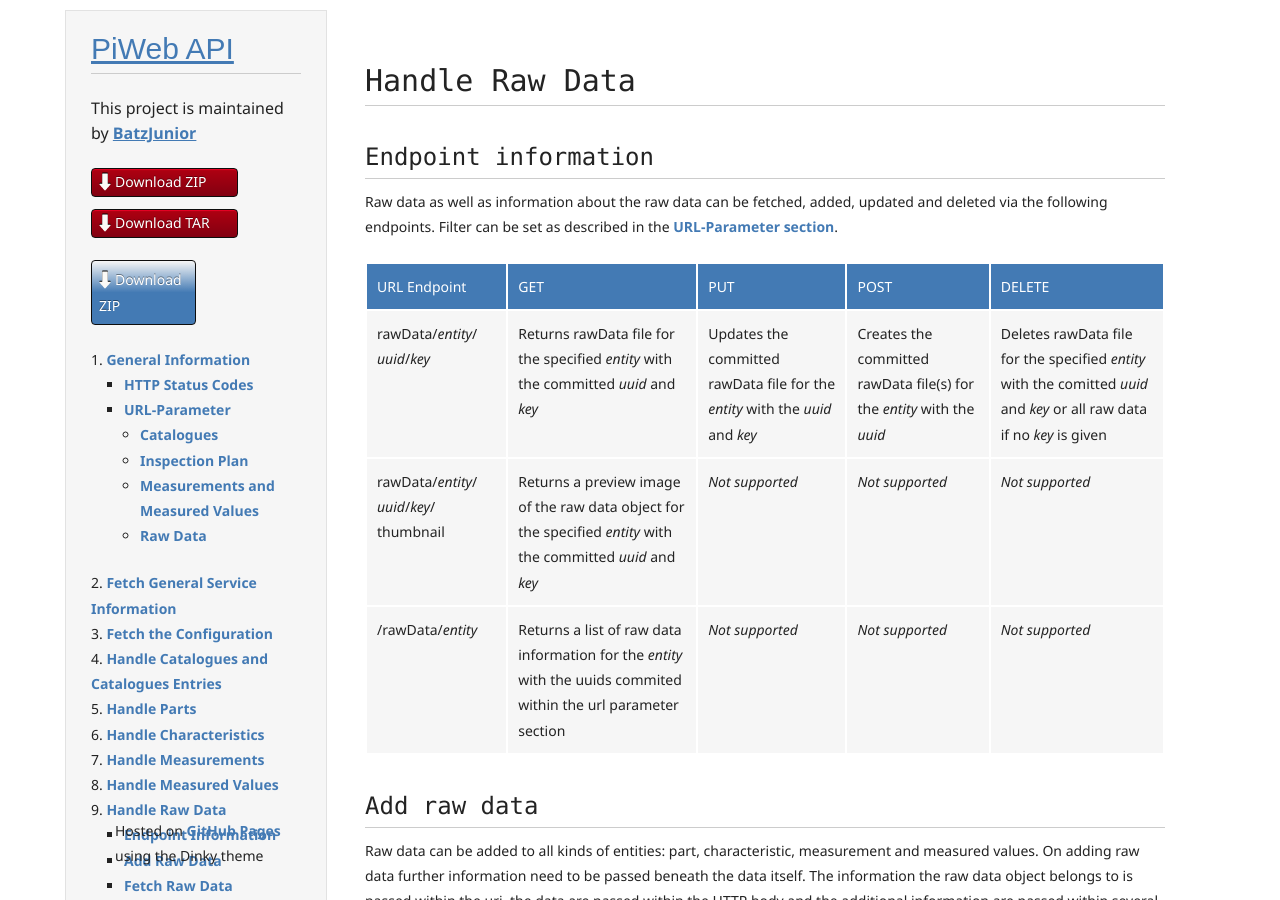
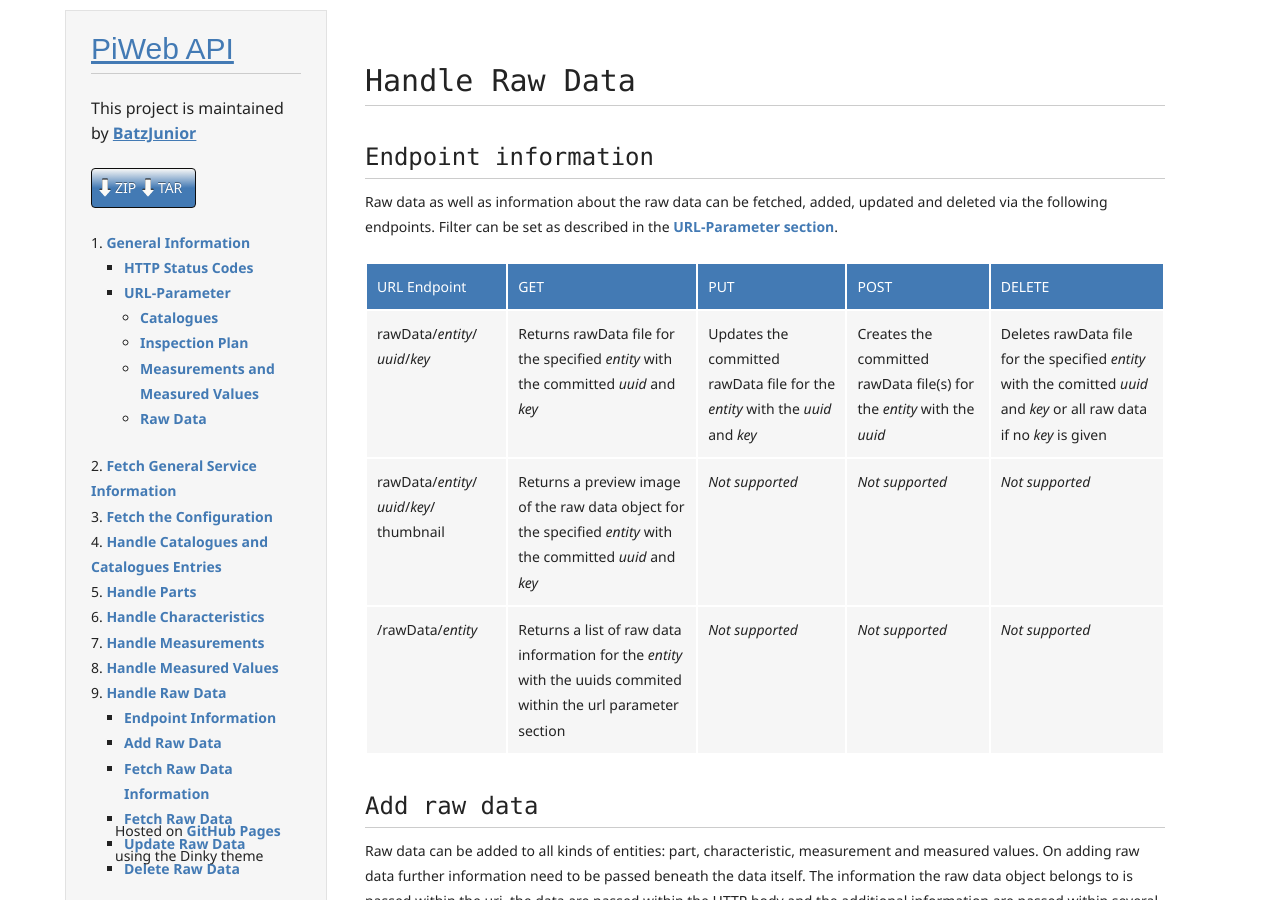
Before and after one commit to BatzJunior/testrepo, a Jekyll site: the page built from Handle-Raw-Data.md, in a window 1280 px wide and 900 px high. Built offline with Jekyll 4.4.1, drawn with Linux system fonts in a browser that asks for light colours.

Commit message:
Update frame.html

```diff
--- a/_layouts/frame.html
+++ b/_layouts/frame.html
@@ -22,13 +22,9 @@
         <p class="header"></p>
         <p class="header">This project is maintained by <a class="header name" href="https://github.com/BatzJunior">BatzJunior</a></p>
 
-        <ul>
-          <li class="download"><a class="buttons" href="https://github.com/BatzJunior/testrepo/zipball/master">Download ZIP</a></li>
-          <li class="download"><a class="buttons" href="https://github.com/BatzJunior/testrepo/tarball/master">Download TAR</a></li>
-        </ul>
-
         <div class="download">
-	       	<a class="buttons" href="https://github.com/BatzJunior/testrepo/zipball/master">Download ZIP</a></li>
+	       	<a class="buttons" href="https://github.com/BatzJunior/testrepo/zipball/master">ZIP</a></li>
+	       	<a class="buttons" href="https://github.com/BatzJunior/testrepo/tarball/master">TAR</a>
         </div>
 
         <p class="header"></p>
```
